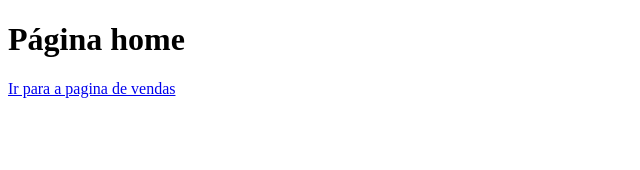
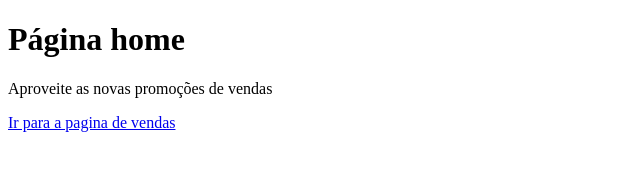
Before and after one commit to Tonlima83/aula, a plain HTML site: page index.html in a window 1280 px wide. Shown: the whole page, without its empty margins (0-640 px from the left). Drawn offline with Linux system fonts and the light colour scheme.

Commit message:
Acrescido valor em vendas e index

```diff
--- a/index.html
+++ b/index.html
@@ -7,6 +7,7 @@
 </head>
 <body>
     <h1>Página home</h1>
+    <p>Aproveite as novas promoções de vendas</p>
     <a href="vendas.html">Ir para a pagina de vendas</a>
 </body>
 </html>
```
Also changed, not shown: vendas.html (+1 -0 lines).
